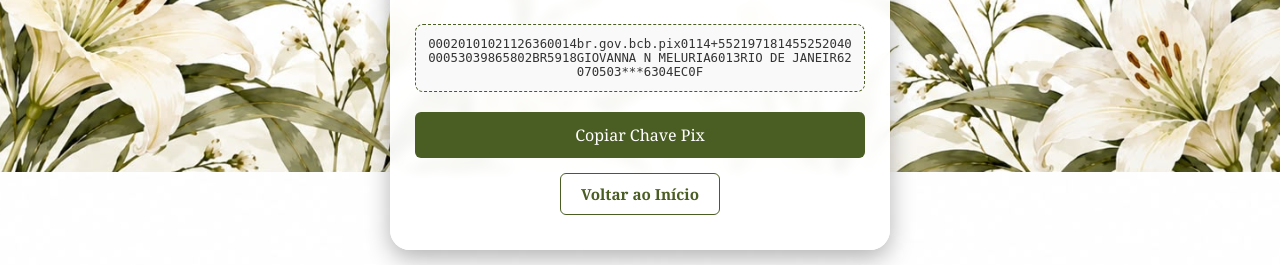
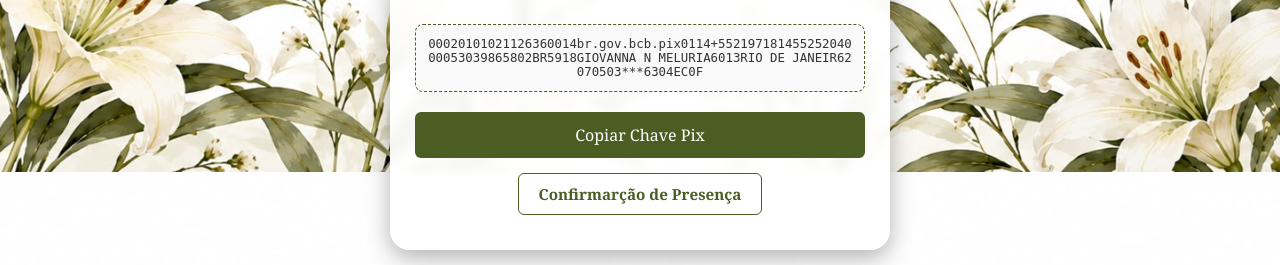
Before and after one commit to KaweAugusto/Site-de-Confirma-o, a PHP site: page /presentes.php in a window 1280 px wide. Shown: the part 628-893 px from the top of the page. Run offline with PHP 8.4, Linux system fonts and the light colour scheme; some web fonts are replaced.

Commit message:
Atualizar o presentes.php

```diff
--- a/presentes.php
+++ b/presentes.php
@@ -191,7 +191,7 @@ $cidade = "Rio de Janeiro";
         <div id="aviso" class="mensagem-copiado">Chave copiada com sucesso!</div>
 
         <div>
-            <a href="index.php" class="btn-voltar">Voltar ao Início</a>
+            <a href="index.php" class="btn-voltar">Confirmarção de Presença</a>
         </div>
 
     </div>
```
